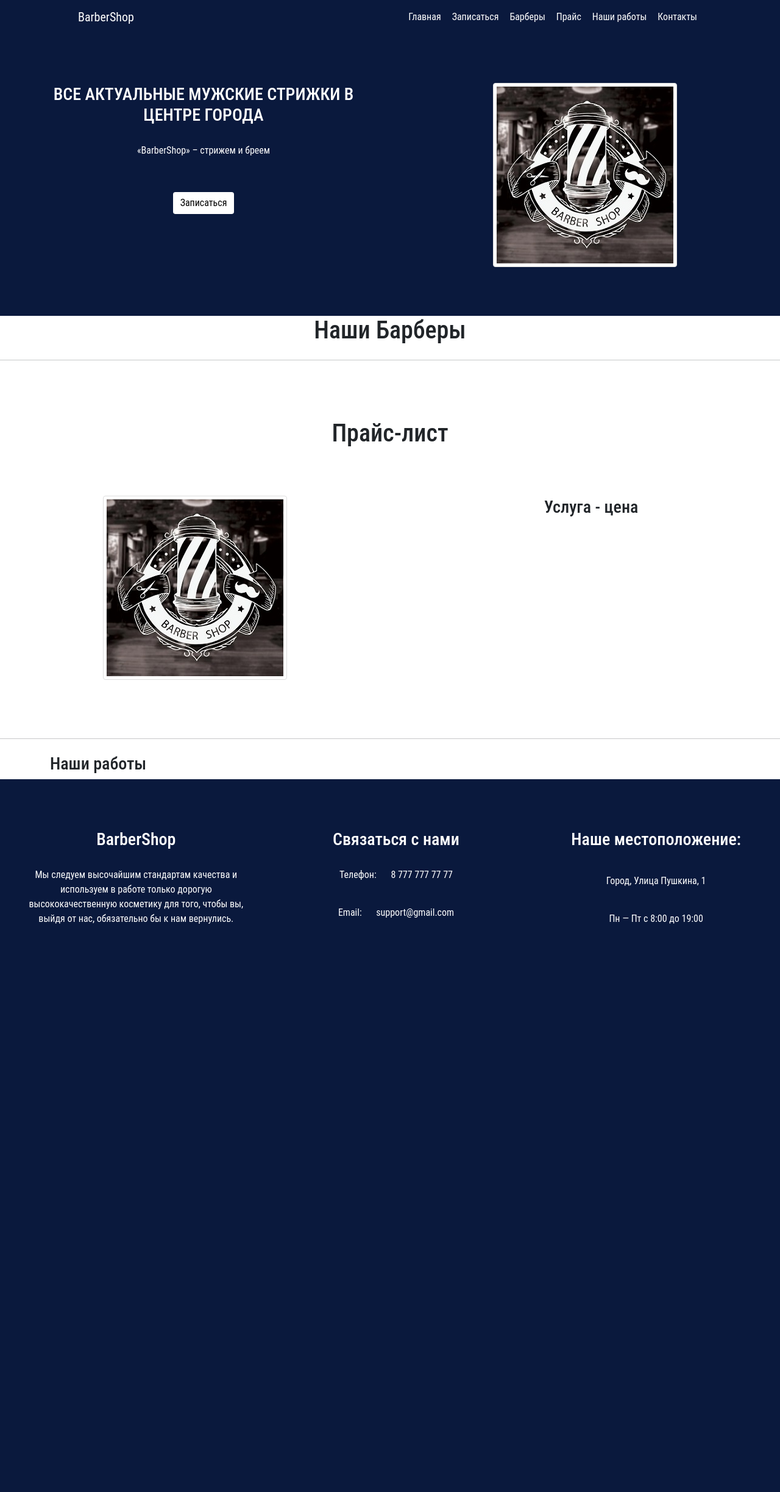
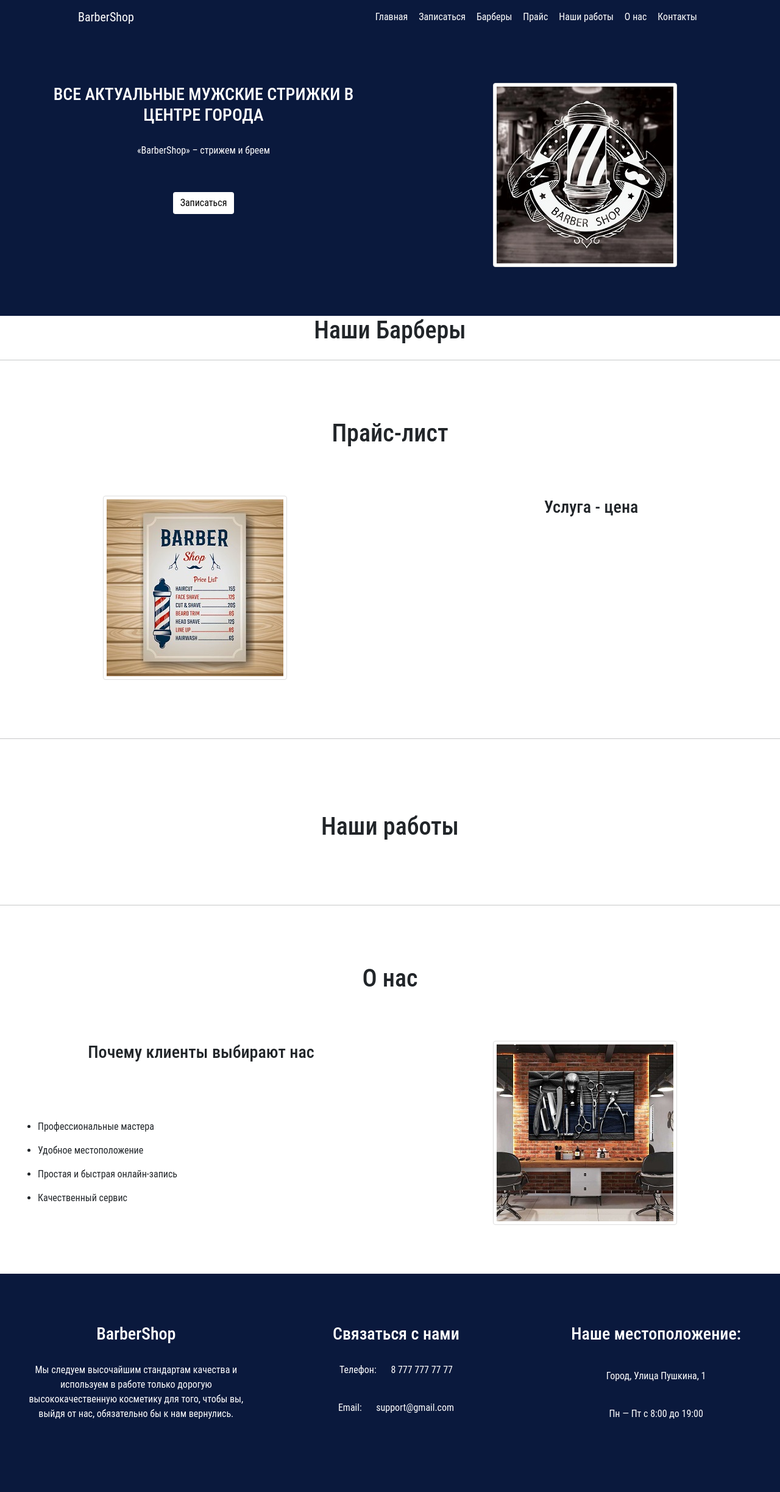
Before and after one commit to Strazdin/final-project--top-academy-, a Django app: template barbershop/barbershop/templates/barbershop/barbershop.html in a window 1280 px wide. Shown: the whole page at 61% size. Before the commit the page ends 1515 px from the top, so only its background shows below. Run offline with Django 4.2, Linux system fonts and the light colour scheme; the template is opened without the code that fills it, so the values that code supplies are empty; some libraries are stand-ins or nearby versions.

Commit message:
7. Добавил about us

```diff
--- a/barbershop/barbershop/static/css/style.css
+++ b/barbershop/barbershop/static/css/style.css
@@ -134,7 +134,7 @@
     border: 1px solid #ddd;
     padding: 5px;
 }
-/* barbers  */
+
 #banner-row h3, p{
     padding-left: 20px;
     padding-top: 2px;
@@ -153,7 +153,7 @@
 #banner-col{
     padding-left: 20px;
 }
-/* service */
+
 #service{
     padding-top: 80px;
     padding-bottom: 80px;
@@ -183,7 +183,32 @@
 #product-col2 ul li{
     padding: 1px;
 }
+/* portfopio */
 
+#portfolio{
+    padding-top: 80px;
+    padding-bottom: 80px;
+}
+/* about */
+
+#about{
+    padding-top: 80px;
+    padding-bottom: 80px;
+}
+
+#about h1{
+    padding-bottom: 70px;
+}
+
+#about-col ul{
+    padding-top: 50px;
+    padding-left: 50px;
+}
+
+#about-col ul li{
+    padding-top: 15px;
+
+}
 
 /* footer */
 
--- a/barbershop/barbershop/templates/barbershop/barbershop.html
+++ b/barbershop/barbershop/templates/barbershop/barbershop.html
@@ -28,7 +28,7 @@
         <div class="col-md-6" id="about-col">
           <img
             class="img-responsive rounded mx-auto d-block"
-            src="../../static/barbershop/logo.jpg"
+            src="../../static/barbershop/price.jpg"
             alt=""
           />
         </div>
@@ -47,22 +47,12 @@
     </div>
 </section>
 
-<!--     <section id="price_list">
-        <h3>Прайс-лист</h3>
-        <ul>
-        {% for price in price_list %}
-            <li>
-                <p>{{ price.service}} - {{ price.price}} р.</p>
-            </li>
-        {% endfor %}
-        </ul>
-    </section> -->
-    <hr />
+<hr />
 <!-- portfolio -->
 <section id="portfolio">
     <div class="container">
         <h1 class="h3 text-center my-4">
-            <h3>Наши работы</h3>
+            <h1 class="text-center">Наши работы</h1>
             <div class="row">
                 {% for port in portfolio %}
                 <div class="col-lg-3 col-md-4 col-6 thumb">
@@ -74,4 +64,37 @@
             </div>
     </div>
 </section>
+<hr />
+<!-- about -->
+<section id="about">
+    <h1 class="text-center">О нас</h1>
+    <div class="container-fluid" id="about-container">
+      <div class="row" id="banner-row">
+        <div class="col-md-6" id="about-col">
+          <h3>Почему клиенты выбирают нас</h3>
+          <ul>
+            <li>
+                Профессиональные мастера
+            </li>
+            <li>
+                Удобное местоположение
+            </li>
+            <li>
+                Простая и быстрая онлайн-запись
+            </li>
+            <li>
+                Качественный сервис
+            </li>
+          </ul>
+        </div>
+        <div class="col-md-6" id="banner-col2">
+          <img
+            class="img-responsive rounded mx-auto d-block"
+            src="../../static/barbershop/salon2.jpg"
+            alt=""
+          />
+        </div>
+      </div>
+    </div>
+</section>
 {% endblock %}
--- a/barbershop/barbershop/templates/barbershop/navbar.html
+++ b/barbershop/barbershop/templates/barbershop/navbar.html
@@ -42,8 +42,13 @@
             </li>
             <li class="nav-item">
                 <a class="nav-link"
+                   href="#about">О нас</a>
+              </li>
+            <li class="nav-item">
+                <a class="nav-link"
                    href="#footer">Контакты</a>
               </li>
+
           </ul>
         </div>
       </div>
@@ -78,14 +83,3 @@
         </div>
     </div>
     </section>
-<!-- <div class="menu">
-    <div class="wrap">
-        <ul>
-            <li><a href="{% url 'barbershop:barbershop' %}">Главная</a></li>
-            <li><a href="{% url 'appointment:appointment' %}">Записаться</a></li>
-            <li><a href="#our_barbes">Барберы</a></li>
-            <li><a href="#price_list">Прайс</a></li>
-            <li><a href="#portfolio">Наши работы</a></li>
-        </ul>
-    </div>
-</div> -->
```
Also changed, not shown: barbershop/barbershop/templates/barbershop/footer.html (+2 -21 lines), barbershop/barbershop/static/barbershop/price.jpg (added), barbershop/barbershop/static/barbershop/salon2.jpg (added).
